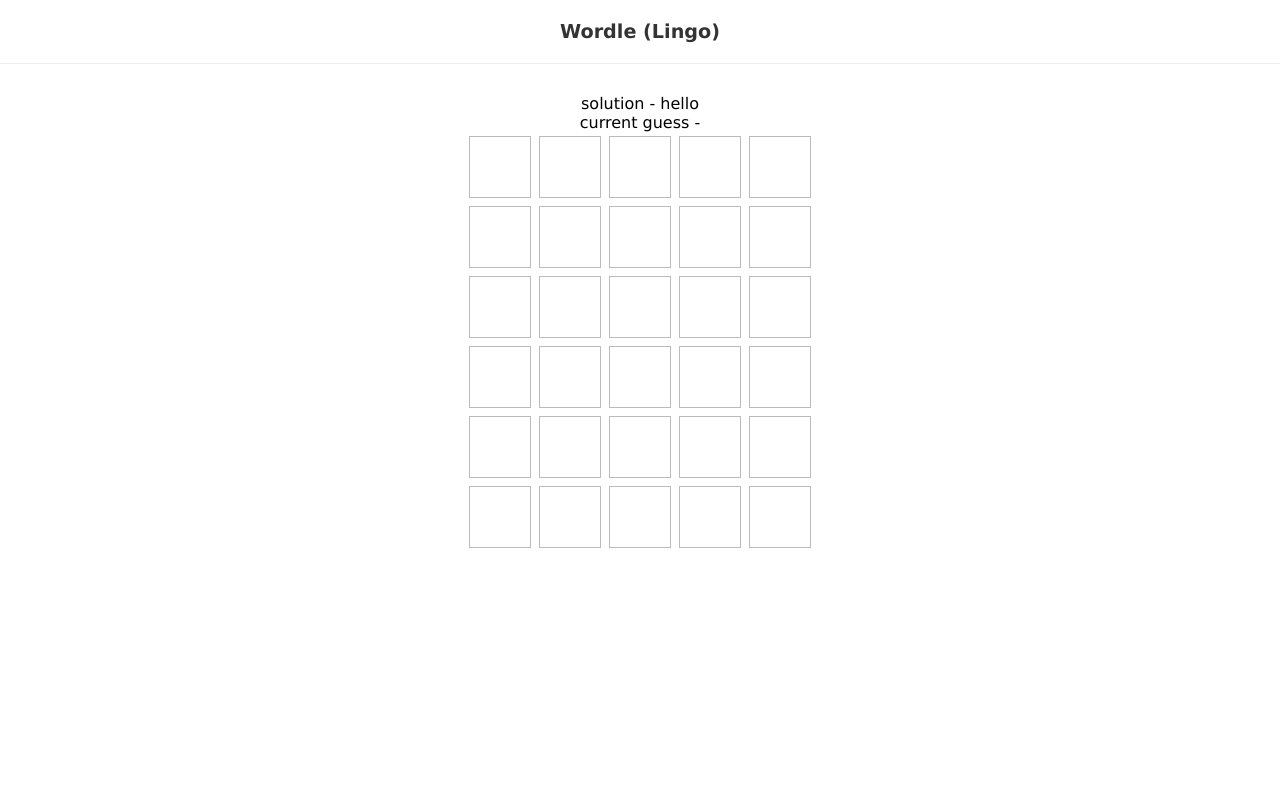
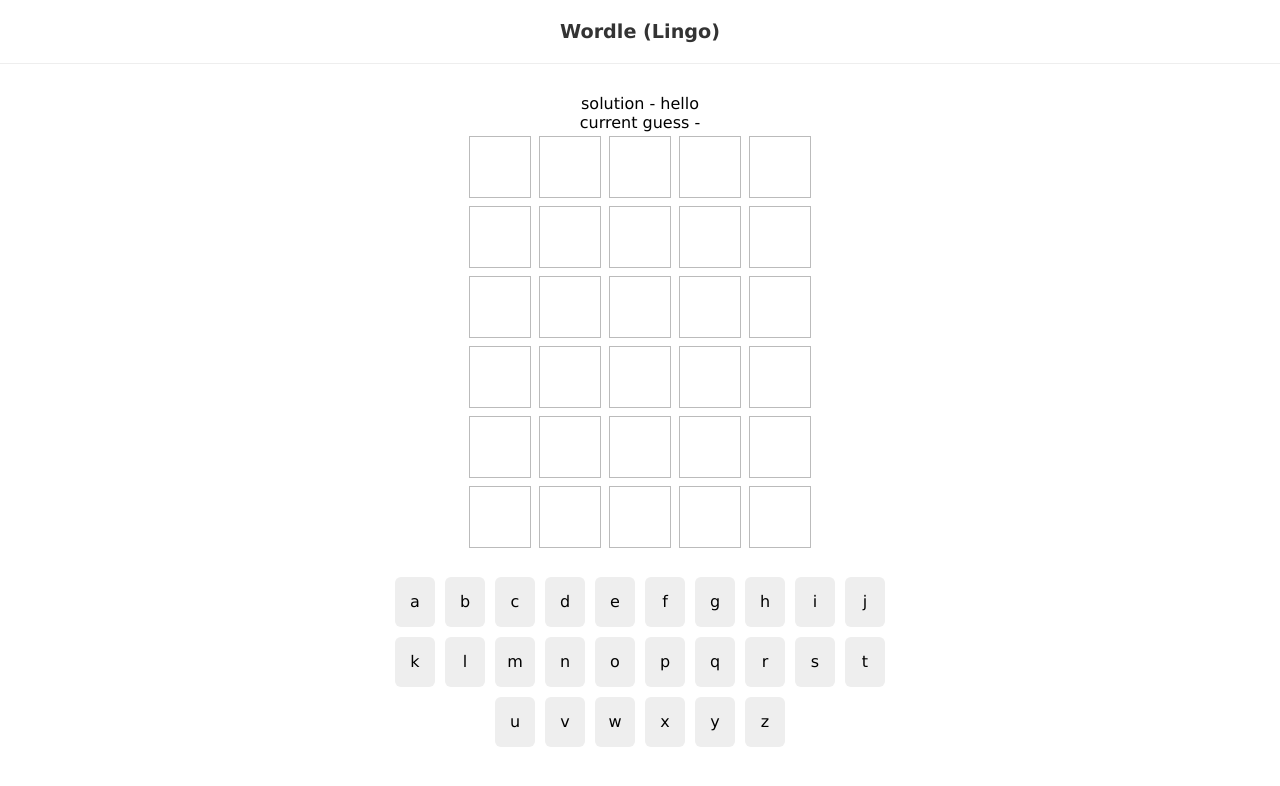
Before and after one commit to Naughty1029/React-Wordle, a React (Create React App) app: page / in a window 1280 px wide. Shown: the top 786 px of the page. Built offline with nearby package versions, Linux system fonts and the light colour scheme; data requests are answered from the project's data file.

Commit message:
add Wordle

```diff
--- a/data/db.json
+++ b/data/db.json
@@ -15,5 +15,33 @@
       {"id": 13, "word": "bling"},
       {"id": 14, "word": "coins"},
       {"id": 15, "word": "hello"}
+    ],
+    "letters": [
+      {"key": "a"},
+      {"key": "b"},
+      {"key": "c"},
+      {"key": "d"},
+      {"key": "e"},
+      {"key": "f"},
+      {"key": "g"},
+      {"key": "h"},
+      {"key": "i"},
+      {"key": "j"},
+      {"key": "k"},
+      {"key": "l"},
+      {"key": "m"},
+      {"key": "n"},
+      {"key": "o"},
+      {"key": "p"},
+      {"key": "q"},
+      {"key": "r"},
+      {"key": "s"},
+      {"key": "t"},
+      {"key": "u"},
+      {"key": "v"},
+      {"key": "w"},
+      {"key": "x"},
+      {"key": "y"},
+      {"key": "z"}
     ]
   }
--- /dev/null
+++ b/src/components/Keypad.js
@@ -0,0 +1,24 @@
+import React, { useEffect, useState } from 'react'
+
+export default function Keypad({usedKeys}) {
+  const [letters,setLetters] = useState(null);
+
+  useEffect(()=>{
+    fetch('http://localhost:3001/letters')
+      .then(res => res.json())
+      .then(json => {
+        setLetters(json)
+      });
+  },[])
+
+  return (
+    <div className='keypad'>
+      {letters && letters.map((l)=>{
+        const color = usedKeys[l.key];
+        return (
+          <div key={l.key} className={color}>{l.key}</div>
+        )
+      })}
+    </div>
+  )
+}
--- /dev/null
+++ b/src/components/Modal.js
@@ -0,0 +1,22 @@
+import React from 'react'
+
+export default function Modal({isCorrect,turn,solution}) {
+  return (
+    <div className='modal'>
+      {isCorrect && (
+        <div>
+          <h1>You Win!</h1>
+          <p className='solution'>{solution}</p>
+          <p>You found the solution in {turn} guesses!</p>
+        </div>
+      )}
+      {!isCorrect && (
+        <div>
+          <h1>Nevermind!</h1>
+          <p className='solution'>{solution}</p>
+          <p>Better luck next time</p>
+        </div>
+      )}
+    </div>
+  )
+}
--- a/src/components/Wordle.js
+++ b/src/components/Wordle.js
@@ -1,21 +1,36 @@
-import React, { useEffect } from 'react'
+import React, { useEffect, useState } from 'react'
 import useWordle from "../hooks/useWordle";
 import Grid from './Grid';
+import Keypad from './Keypad';
+import Modal from './Modal';
 
 export default function Wordle({solution}) {
-  const {currentGuess,handleKeyup,guesses,isCorrect,turn} = useWordle(solution);
+  const {currentGuess,handleKeyup,guesses,isCorrect,turn,usedKeys} = useWordle(solution);
+  const [showModal,setShowModal] = useState(false);
 
   useEffect(()=>{
     window.addEventListener('keyup',handleKeyup);
 
+    if(isCorrect){
+      setTimeout(()=>setShowModal(true),2000);
+      window.removeEventListener('keyup',handleKeyup);
+    }
+
+    if(turn > 5){
+      setTimeout(()=>setShowModal(true),2000);
+      window.removeEventListener('keyup',handleKeyup);
+    }
+
     return ()=>window.removeEventListener('keyup',handleKeyup);
-  },[handleKeyup])
+  },[handleKeyup,isCorrect,turn])
 
   return (
     <div>
       <div>solution - {solution}</div>
       <div>current guess - {currentGuess}</div>
       <Grid currentGuess={currentGuess} guesses={guesses} turn={turn} />
+      <Keypad usedKeys={usedKeys}/>
+      {showModal && <Modal isCorrect={isCorrect} turn={turn} solution={solution} />}
     </div>
   )
 }
--- a/src/hooks/useWordle.js
+++ b/src/hooks/useWordle.js
@@ -7,6 +7,7 @@ const useWordle = (solution)=> {
     const [guesses, setGuesses] = useState([...Array(6)]) // each guess is an array
     const [history, setHistory] = useState([]) // each guess is a string
     const [isCorrect, setIsCorrect] = useState(false)
+    const [usedKeys,setUsedKeys] = useState({}) //{a:'green',b:'yellow',c:'grey'}
 
     //past guesses
     const formatGuess = ()=> {
@@ -60,6 +61,27 @@ const useWordle = (solution)=> {
             return prevState + 1
         })
 
+        setUsedKeys((prevState)=>{
+            let newKeys = {...prevState}
+            formattedGuess.forEach((l)=>{
+                const currentColor = newKeys[l.key]
+                if(l.color === 'green'){
+                    newKeys[l.key] = 'green'
+                    return
+                }
+
+                if(l.color === 'yellow' && currentColor !== 'green'){
+                    newKeys[l.key] = 'yellow'
+                    return
+                }
+
+                if(l.color === 'grey' && currentColor !== 'green' && currentColor !== 'yellow'){
+                    newKeys[l.key] = 'grey'
+                    return
+                }
+            })
+            return newKeys
+        })
         setCurrentGuess('');
     }
 
@@ -104,7 +126,7 @@ const useWordle = (solution)=> {
 
     }
 
-    return {turn,currentGuess,guesses,isCorrect,handleKeyup}
+    return {turn,currentGuess,guesses,isCorrect,handleKeyup,usedKeys}
 
 }
 
--- a/src/index.css
+++ b/src/index.css
@@ -64,6 +64,62 @@ h1 {
   animation: bounce 0.2s ease-in-out forwards;
 }
 
+.keypad {
+  max-width: 500px;
+  margin: 20px auto;
+}
+.keypad > div {
+  margin: 5px;
+  width: 40px;
+  height: 50px;
+  background: #eee;
+  display: inline-block;
+  border-radius: 6px;
+  line-height: 50px;
+}
+
+.keypad > div.green {
+  background: #5ac85a;
+  color: #fff;
+  transition: all 0.3s ease-in;
+}
+.keypad > div.yellow {
+  background: #e2cc68;
+  color: #fff;
+  transition: all 0.3s ease-in;
+}
+.keypad > div.grey {
+  background: #a1a1a1;
+  color: #fff;
+  transition: all 0.3s ease-in;
+}
+
+
+.modal {
+  background: rgba(255,255,255,0.7);
+  position: fixed;
+  width: 100%;
+  height: 100%;
+  top: 0;
+  left: 0;
+}
+.modal div {
+  max-width: 480px;
+  background: #fff;
+  padding: 40px;
+  border-radius: 10px;
+  margin: 10% auto;
+  box-shadow: 2px 2px 10px rgba(0,0,0,0.3);
+}
+.modal .solution {
+  color: #ff004c;
+  font-weight: bold;
+  font-size: 0.8em;
+  text-transform: uppercase;
+  letter-spacing: 1px;
+}
+
+
 /* animation */
 
 @keyframes flip {
```
